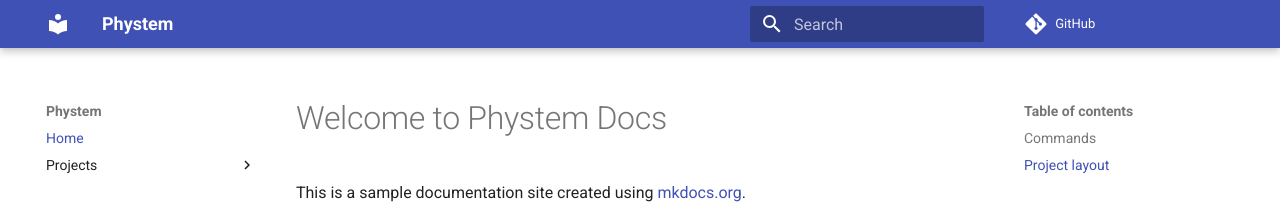
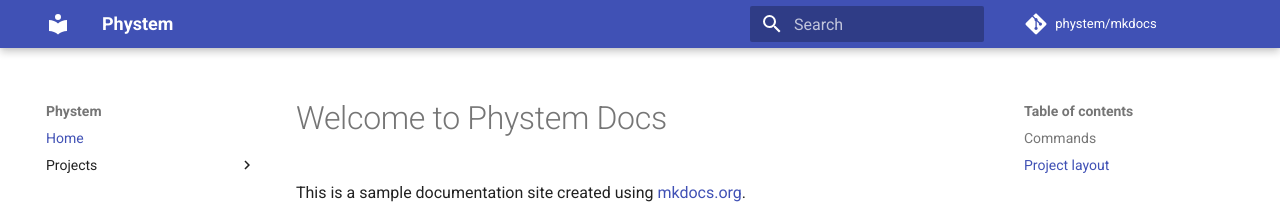
Before and after one commit to phystem/mkdocs, an MkDocs documentation site: the page built from docs/index.md, in a window 1280 px wide. Shown: the top 208 px of the page. Built offline with MkDocs 1.6.1 and Material for MkDocs 9.7.7, drawn with Linux system fonts in a browser that asks for light colours; comment, search, counter and statistics services are not loaded; old or Windows-style settings are respelled for this version of MkDocs.

Commit message:
Update mkdocs.yml

```diff
--- a/mkdocs.yml
+++ b/mkdocs.yml
@@ -2,6 +2,8 @@ site_name: 'Phystem'
 site_description: 'Documentation for Phystem Test'
 site_author: 'Phystem Team'
 site_url: 'https://phystem.github.io'
+
+repo_name: 'phystem/mkdocs'
 repo_url: https://github.com/phystem/mkdocs
 
 pages:
```
